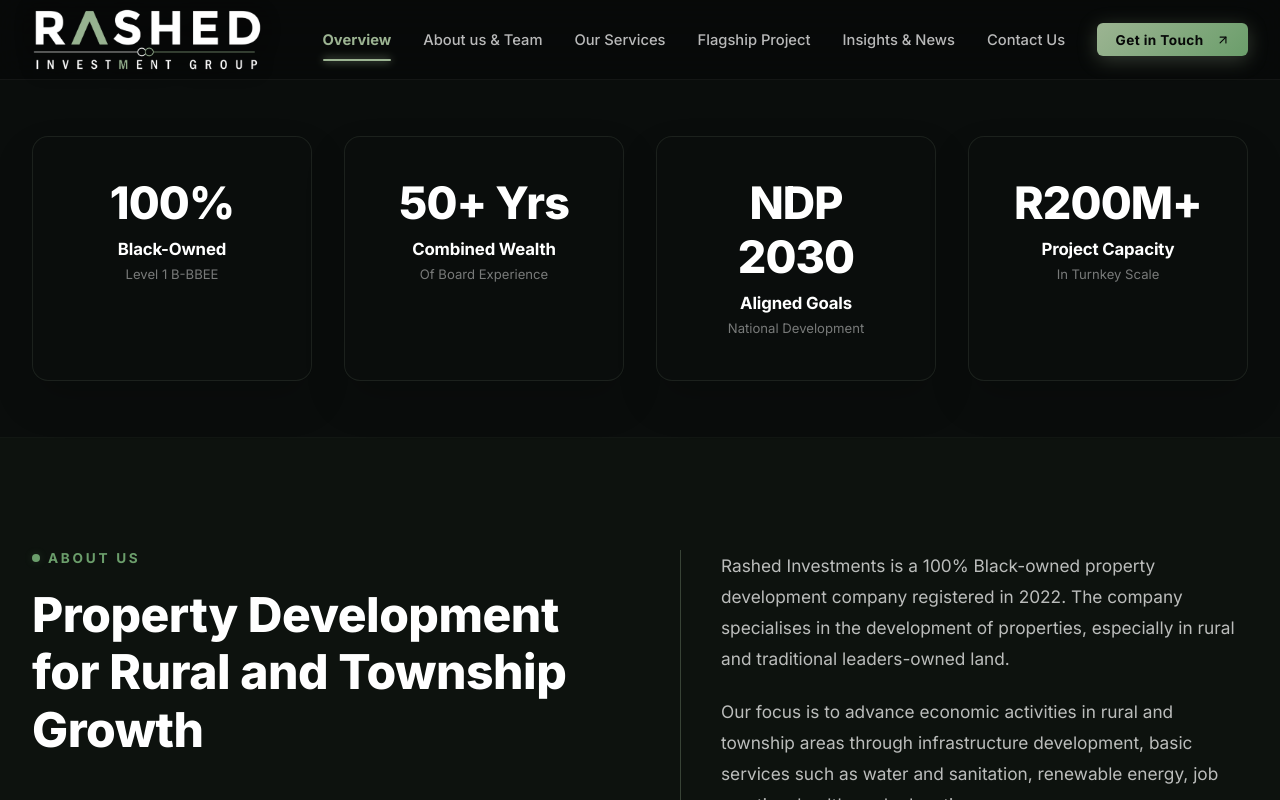
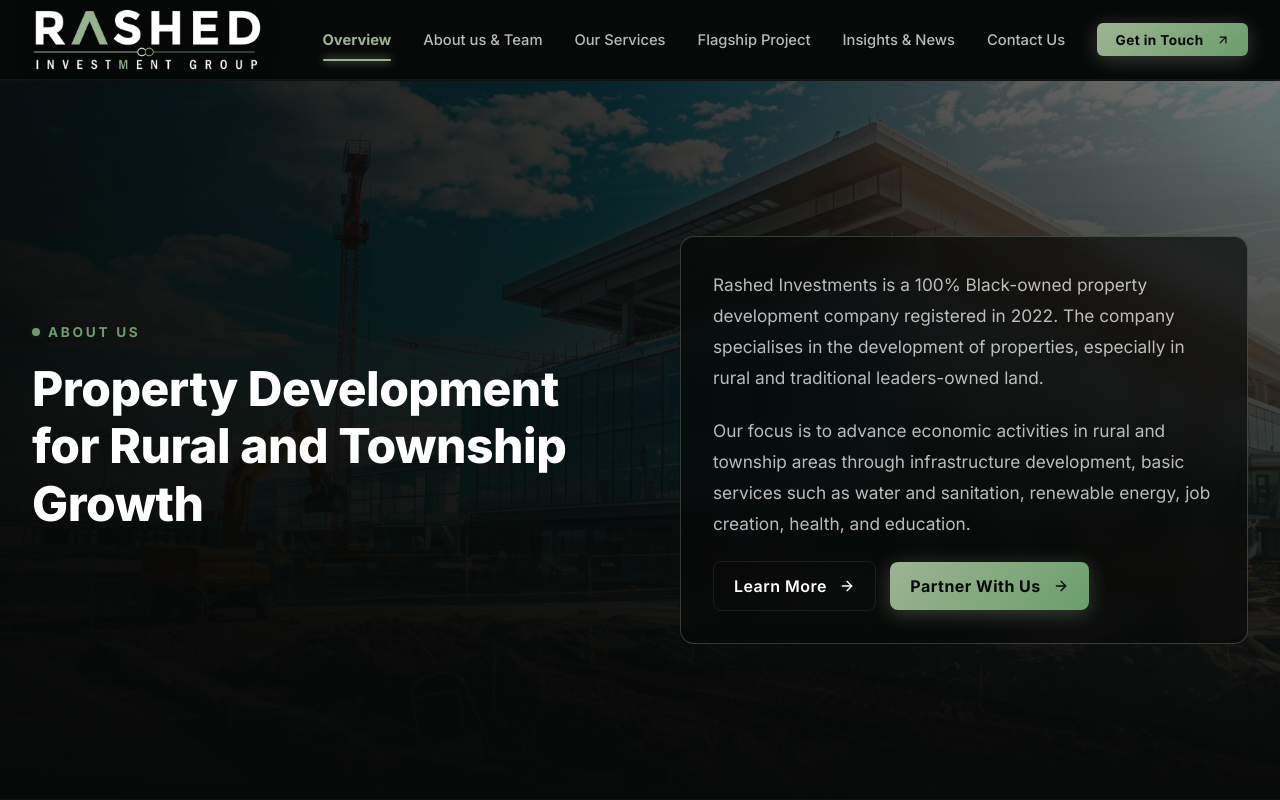
Before and after one commit to banele303/rashed-investment, a React (Vite) app: page / in a window 1280 px wide. Shown: the top 800 px of the page. Built offline with nearby package versions, Linux system fonts and the light colour scheme.

Commit message:
Use about section as home hero

```diff
--- a/src/pages/Home.jsx
+++ b/src/pages/Home.jsx
@@ -49,25 +49,9 @@
         <meta name="description" content="100% Black-owned property development firm specializing in rural and traditional land developments. Aligned with South African NDP 2030." />
       </Helmet>
 
-      {/* Stats Counter Section */}
-      <AnimatedSection direction="up" delay={0.2}>
-        <section style={styles.statsSection}>
-          <div className="container">
-            <div className="responsive-grid home-stats-grid" style={styles.statsGrid}>
-            {stats.map((stat, idx) => (
-              <div key={idx} className="glass-panel" style={styles.statCard}>
-                <h3 style={styles.statVal}>{stat.value}</h3>
-                <h4 style={styles.statLabel}>{stat.label}</h4>
-                <p style={styles.statSub}>{stat.sub}</p>
-              </div>
-            ))}
-          </div>
-        </div>
-      </section>
-      </AnimatedSection>
-
       {/* About Us */}
-      <section style={styles.aboutHomeSection}>
+      <section className="home-hero-section" style={styles.aboutHomeSection}>
+        <div style={styles.aboutHeroOverlay}></div>
         <div className="container responsive-two-col" style={styles.aboutHomeContainer}>
           <div style={styles.aboutHomeContent}>
             <span className="section-tag-green">About Us</span>
@@ -93,6 +77,23 @@
           </div>
         </div>
       </section>
+
+      {/* Stats Counter Section */}
+      <AnimatedSection direction="up" delay={0.2}>
+        <section style={styles.statsSection}>
+          <div className="container">
+            <div className="responsive-grid home-stats-grid" style={styles.statsGrid}>
+            {stats.map((stat, idx) => (
+              <div key={idx} className="glass-panel" style={styles.statCard}>
+                <h3 style={styles.statVal}>{stat.value}</h3>
+                <h4 style={styles.statLabel}>{stat.label}</h4>
+                <p style={styles.statSub}>{stat.sub}</p>
+              </div>
+            ))}
+          </div>
+        </div>
+      </section>
+      </AnimatedSection>
 
       {/* NEW FEATURED INFRASTRUCTURE SECTION */}
       <section style={styles.gallerySection}>
@@ -440,16 +441,29 @@
     marginTop: 0,
   },
   aboutHomeSection: {
-    background: 'var(--bg-tertiary)',
-    padding: '7rem 0',
+    position: 'relative',
+    background: 'url("/about-img.jpeg") no-repeat center center',
+    backgroundSize: 'cover',
+    minHeight: 'calc(100vh - 80px)',
+    padding: '9rem 0',
     borderTop: '1px solid rgba(255,255,255,0.02)',
     borderBottom: '1px solid rgba(255,255,255,0.02)',
+    display: 'flex',
+    alignItems: 'center',
+  },
+  aboutHeroOverlay: {
+    position: 'absolute',
+    inset: 0,
+    background: 'linear-gradient(90deg, rgba(7,9,8,0.94) 0%, rgba(7,9,8,0.76) 48%, rgba(7,9,8,0.46) 100%), linear-gradient(to bottom, rgba(7,9,8,0.18), var(--bg-secondary))',
+    zIndex: 1,
   },
   aboutHomeContainer: {
     display: 'grid',
     gridTemplateColumns: 'repeat(auto-fit, minmax(min(100%, 420px), 1fr))',
     gap: '5rem',
-    alignItems: 'start',
+    alignItems: 'center',
+    position: 'relative',
+    zIndex: 2,
   },
   aboutHomeContent: {
     display: 'flex',
@@ -457,8 +471,11 @@
     alignItems: 'flex-start',
   },
   aboutHomeCopy: {
-    paddingLeft: '2.5rem',
-    borderLeft: '1px solid var(--border-accent)',
+    padding: '2rem',
+    border: '1px solid var(--border-accent)',
+    borderRadius: '14px',
+    background: 'rgba(7, 9, 8, 0.64)',
+    backdropFilter: 'blur(14px)',
   },
   aboutHomeText: {
     fontSize: '1.08rem',
```
